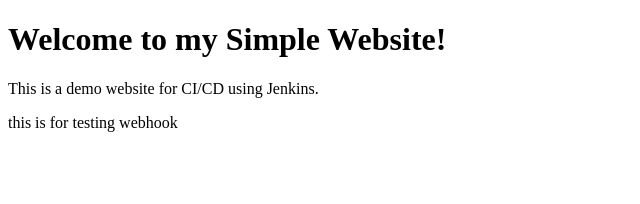
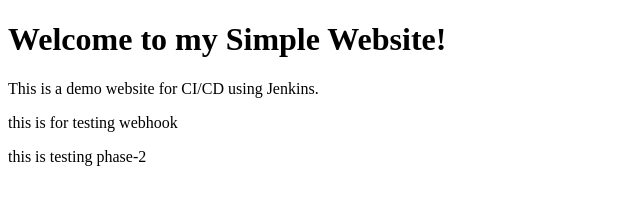
Before and after one commit to basyalsunil/sampleweb, a plain HTML site: page index.html in a window 1280 px wide. Shown: the whole page, without its empty margins (0-640 px from the left). Drawn offline with Linux system fonts and the light colour scheme.

Commit message:
Update index.html

```diff
--- a/index.html
+++ b/index.html
@@ -9,5 +9,6 @@
     <h1>Welcome to my Simple Website!</h1>
     <p>This is a demo website for CI/CD using Jenkins.</p>
     <p>this is for testing webhook</p>
+    <p>this is testing phase-2</p>
 </body>
 </html>
```
